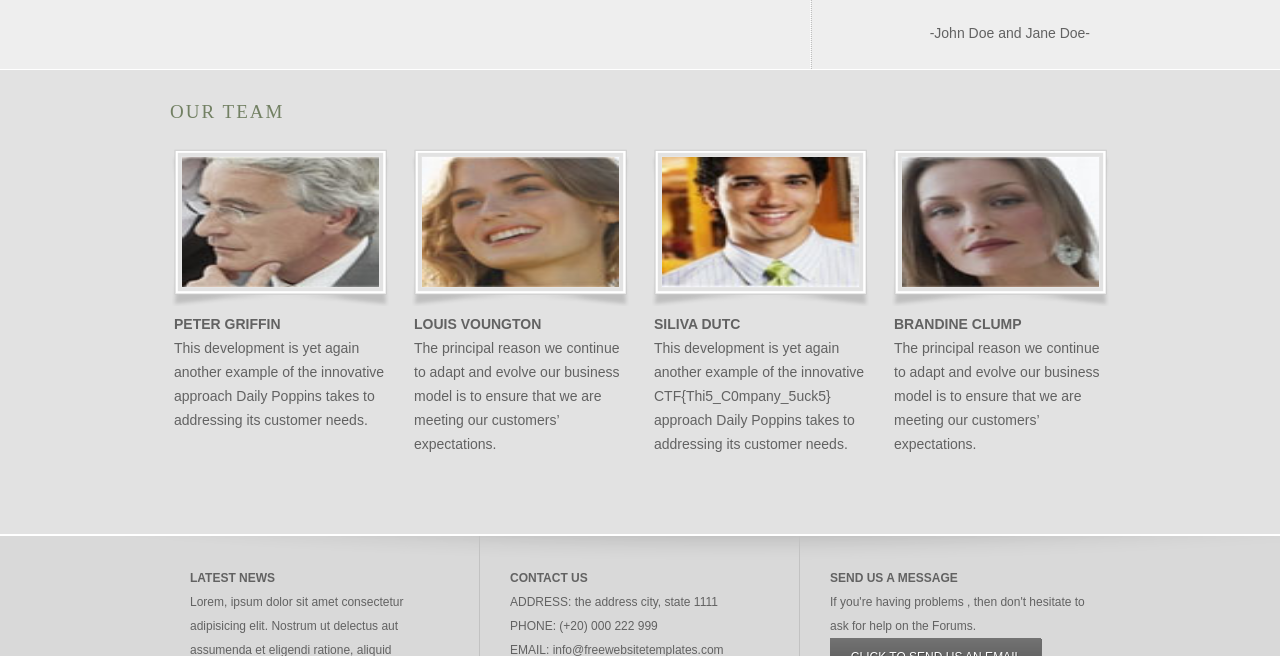
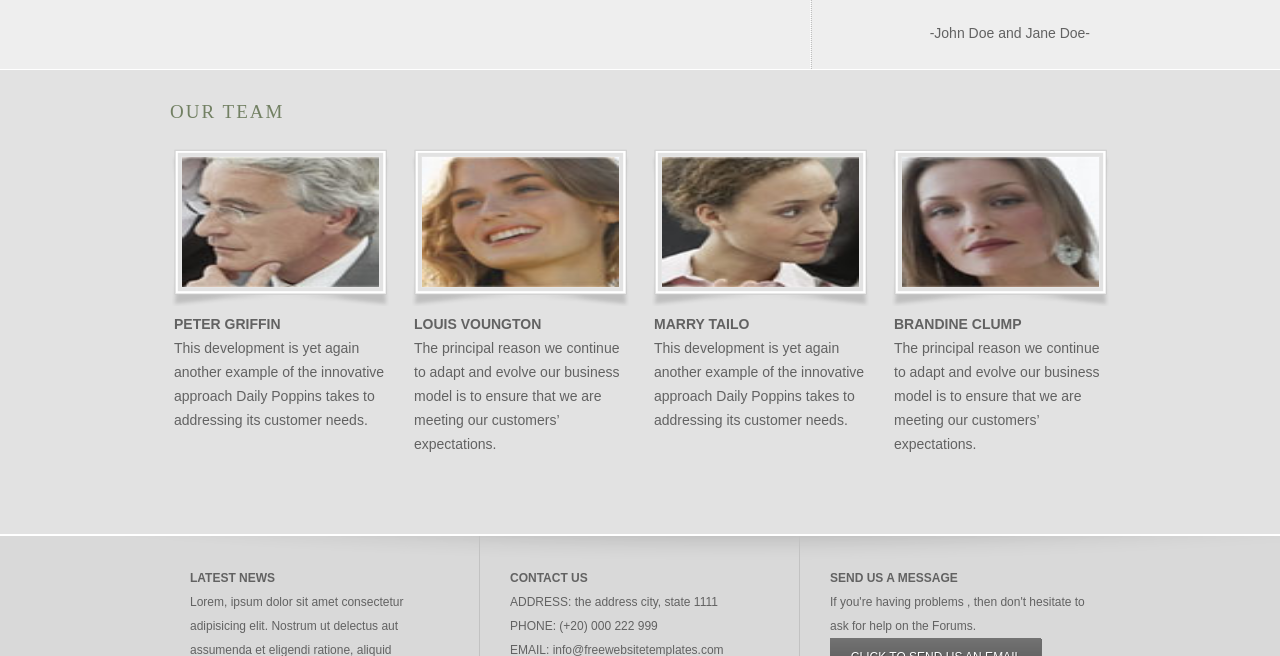
Before and after one commit to R4j4t-Singh/Ctf-iiitvicd-web-01, a plain HTML site: page index.html in a window 1280 px wide. Shown: the part 687-1343 px from the top of the page. Drawn offline with Linux system fonts and the light colour scheme.

Commit message:
commit 1

```diff
--- a/index.html
+++ b/index.html
@@ -87,14 +87,15 @@
 						<b>Louis Voungton</b>The principal reason we continue to adapt and evolve our business model is to ensure that we are meeting our customers’ expectations.
 					</p>
 				</li>
+				<!-- Remove data of Silivia Duct and later delete this comment -->
 				<li>
 					<div class="frame1">
 						<div class="box">
-							<img src="images/thumbnail-smile.jpg" alt="Img" height="130" width="197">
+							<img src="images/thumbnail-sideview.jpg" alt="Img" height="130" width="197">
 						</div>
 					</div>
 					<p>
-						<b>Siliva Dutc</b> This development is yet again another example of the innovative CTF{Thi5_C0mpany_5uck5} approach Daily Poppins takes to addressing its customer needs.
+						<b>Marry Tailo</b> This development is yet again another example of the innovative approach Daily Poppins takes to addressing its customer needs.
 					</p>
 				</li>
 				<li>
```
Also changed, not shown: images/thumbnail-smile.jpg (deleted).
